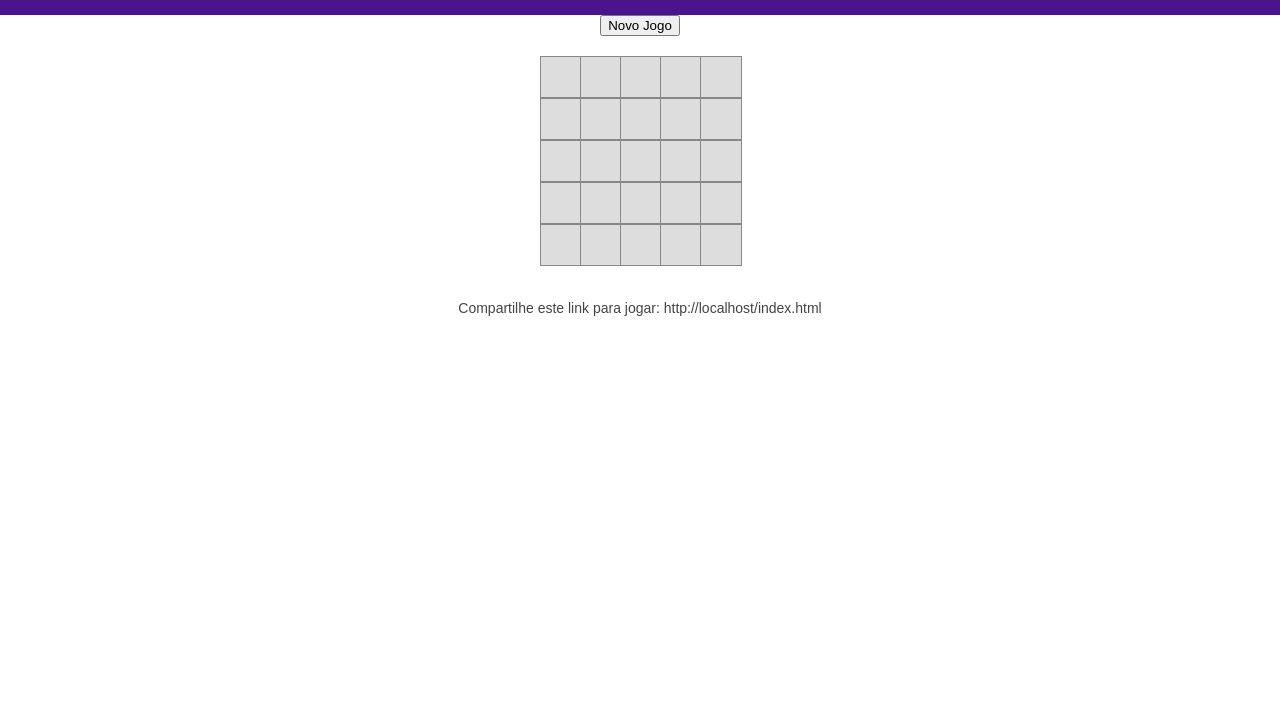
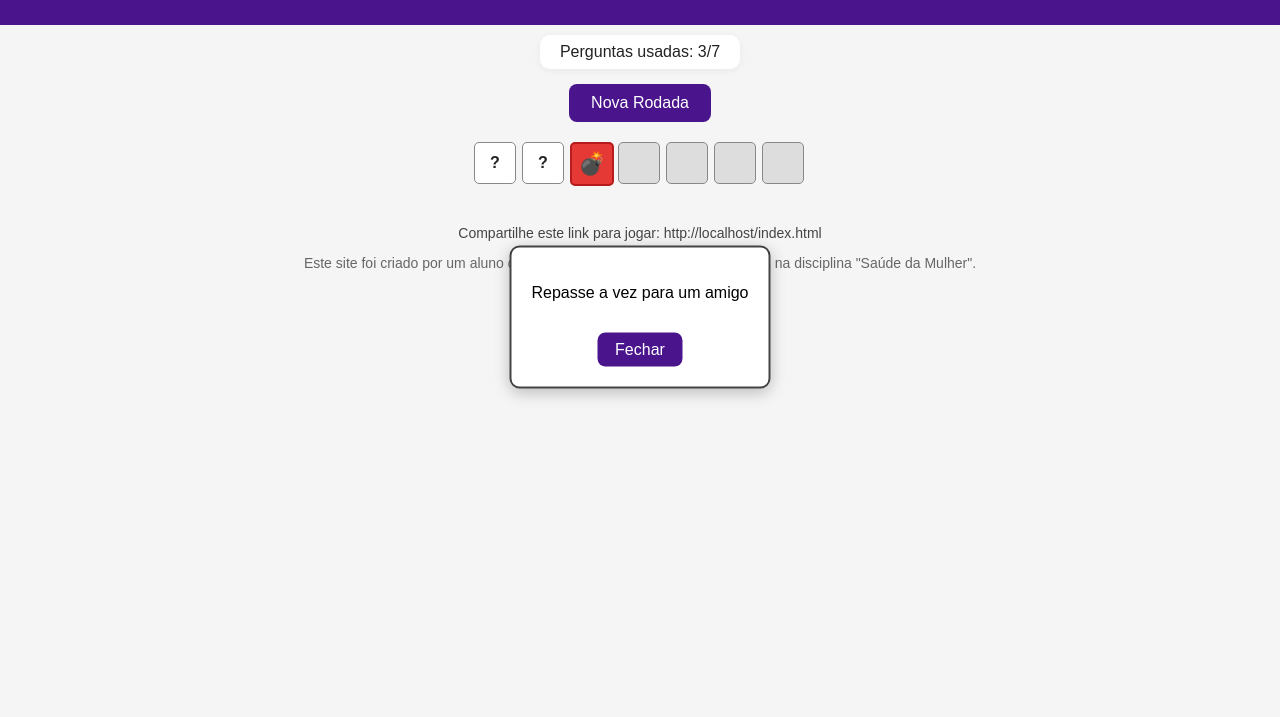
Before and after one commit to dennysp744-sudo/faeamac-quiz, a plain HTML site: page index.html in a window 1280 px wide. Shown: the part 83-800 px from the top of the page. Drawn offline with Linux system fonts and the light colour scheme.

Commit message:
Update index.html
editei para testar

```diff
--- a/index.html
+++ b/index.html
@@ -2,38 +2,153 @@
 <html lang="pt-BR">
 <head>
   <meta charset="UTF-8">
-  <title>Quiz - Jogo do Campo Minado</title>
+  <title>Efeitos do estrogênio no corpo</title>
   <meta name="viewport" content="width=device-width, initial-scale=1.0">
   <style>
-    body { font-family: Arial, sans-serif; display: flex; flex-direction: column; align-items: center; margin: 0; padding: 0; }
-    header { background: #4a148c; color: white; padding: 15px; width: 100%; text-align: center; }
-    #board { display: grid; margin-top: 20px; }
-    .cell { width: 40px; height: 40px; border: 1px solid #888; display: flex; align-items: center; justify-content: center; cursor: pointer; font-weight: bold; background: #ddd; }
-    .cell.revealed { background: #fff; cursor: default; }
-    #questionBox { display: none; position: fixed; top: 50%; left: 50%; transform: translate(-50%, -50%); background: white; border: 2px solid #444; padding: 20px; border-radius: 10px; max-width: 400px; z-index: 1000; }
-    #questionBox button { margin-top: 15px; }
-    .bomb { background: red !important; color: white; font-size: 20px; }
-    footer { margin-top: 20px; font-size: 14px; color: #444; }
+    /* Mantém as melhorias visuais e responsividade */
+    :root {
+      --cor-principal: #4a148c;
+      --cor-bomba: #e53935;
+      --cor-celula: #ddd;
+      --cor-celula-revelada: #fff;
+      --cor-texto: #222;
+    }
+    body {
+      font-family: Arial, sans-serif;
+      background: #f5f5f5;
+      margin: 0; padding: 0;
+      min-height: 100vh;
+      display: flex;
+      flex-direction: column;
+      align-items: center;
+    }
+    header {
+      background: var(--cor-principal);
+      color: white;
+      padding: 20px 10px;
+      width: 100%;
+      text-align: center;
+      box-sizing: border-box;
+    }
+    #board {
+      display: grid;
+      gap: 4px;
+      margin-top: 20px;
+    }
+    .cell {
+      width: 40px; height: 40px;
+      border: 1px solid #888;
+      display: flex;
+      align-items: center;
+      justify-content: center;
+      cursor: pointer;
+      font-weight: bold;
+      background: var(--cor-celula);
+      color: var(--cor-texto);
+      border-radius: 5px;
+      user-select: none;
+      transition: background 0.2s, color 0.2s;
+    }
+    .cell.revealed {
+      background: var(--cor-celula-revelada);
+      cursor: default;
+    }
+    .bomb {
+      background: var(--cor-bomba) !important;
+      color: white !important;
+      font-size: 22px;
+      border: 2px solid #b71c1c;
+      animation: bombAnim 0.6s;
+    }
+    @keyframes bombAnim {
+      0% { transform: scale(1); }
+      40% { transform: scale(1.2); }
+      100% { transform: scale(1); }
+    }
+    #questionBox {
+      display: none;
+      position: fixed;
+      top: 50%; left: 50%;
+      transform: translate(-50%, -50%);
+      background: white;
+      border: 2px solid #444;
+      padding: 20px;
+      border-radius: 10px;
+      box-shadow: 0 4px 16px rgba(0,0,0,0.24);
+      max-width: 90vw;
+      z-index: 1000;
+      text-align: center;
+    }
+    #questionBox button {
+      margin-top: 15px;
+      padding: 8px 18px;
+      background: var(--cor-principal);
+      color: white;
+      border: none;
+      border-radius: 8px;
+      font-size: 16px;
+      cursor: pointer;
+      transition: background 0.2s;
+    }
+    #questionBox button:hover {
+      background: #6a1b9a;
+    }
+    .stats {
+      margin-top: 10px;
+      font-size: 16px;
+      color: var(--cor-texto);
+      background: #fff;
+      border-radius: 10px;
+      padding: 8px 20px;
+      box-shadow: 0 2px 8px rgba(0,0,0,0.05);
+      display: flex;
+      gap: 20px;
+      justify-content: center;
+    }
+    #newRoundBtn {
+      display: none;
+      margin-top: 15px;
+      padding: 10px 22px;
+      background: var(--cor-principal);
+      color: white;
+      border: none;
+      border-radius: 8px;
+      font-size: 16px;
+      cursor: pointer;
+    }
+    footer {
+      margin-top: 25px;
+      font-size: 14px;
+      color: #444;
+      text-align: center;
+      padding-bottom: 12px;
+    }
+    @media (max-width: 600px) {
+      .cell { width: 30px; height: 30px; font-size: 14px;}
+      #board { gap: 2px; }
+      header { font-size: 15px; padding: 12px 2px;}
+    }
   </style>
 </head>
 <body>
   <header>
-    <h2>Campo Minado Quiz - Menopausa</h2>
+    <h2>Efeitos do estrogênio no corpo</h2>
   </header>
-
-  <button onclick="initGame()">Novo Jogo</button>
-  <div id="board"></div>
-
-  <div id="questionBox">
+  <div class="stats" id="statsBox">
+    <span id="questionsUsed"></span>
+  </div>
+  <button id="newRoundBtn" onclick="startNewRound()">Nova Rodada</button>
+  <div id="board" role="grid" aria-label="Tabuleiro do Campo Minado"></div>
+  <div id="questionBox" role="dialog" aria-modal="true" aria-labelledby="questionText">
     <p id="questionText"></p>
     <button onclick="closeQuestion()">Fechar</button>
   </div>
-
-  <footer>
+ <footer>
     <p>Compartilhe este link para jogar: <span id="link"></span></p>
-  </footer>
-
+    <p style="margin-top:10px;color:#666;">Este site foi criado por um aluno da Faculdade FAMEAC para fins didáticos na disciplina "Saúde da Mulher".</p>
+</footer>
   <script>
+    // Frases e perguntas
     const allPhrases = [
       "Escolha alguém para responder: Por que a queda dos níveis de estrogênio pode favorecer infecções urinárias recorrentes em mulheres na pós-menopausa?",
       "Deu sorte! Sem perguntas por aqui",
@@ -44,57 +159,92 @@
       "Como o estrogênio influencia a saúde cardiovascular e por que sua queda aumenta o risco de doenças cardíacas?"
     ];
 
-    const boardSize = 5;
-    let board = [];
+    // Configuração inicial
+    const boardSize = 7; // 7 frases = 7 células
     let availablePhrases = [];
-    let bombs = [];
+    let revealedIndexes = [];
+    let bombIndex = null;
+    let gameActive = true;
 
-    function initGame() {
+    function updateStats() {
+      document.getElementById("questionsUsed").innerText =
+        `Perguntas usadas: ${revealedIndexes.length}/${allPhrases.length}`;
+    }
+
+    // Inicializa rodada
+    function initGame(round = 1) {
       const boardDiv = document.getElementById("board");
       boardDiv.innerHTML = "";
-      boardDiv.style.gridTemplateColumns = `repeat(${boardSize}, 40px)`;
-      board = [];
-      availablePhrases = [...allPhrases];
+      boardDiv.style.gridTemplateColumns = `repeat(${boardSize}, 1fr)`;
+      availablePhrases = getAvailablePhrases();
+      revealedIndexes = [];
+      bombIndex = Math.floor(Math.random() * availablePhrases.length); // bomba aleatória
+      gameActive = true;
+      document.getElementById("newRoundBtn").style.display = "none";
+      updateStats();
 
-      bombs = [];
-      while (bombs.length < 5) {
-        let b = Math.floor(Math.random() * (boardSize * boardSize));
-        if (!bombs.includes(b)) bombs.push(b);
-      }
-
-      for (let i = 0; i < boardSize * boardSize; i++) {
+      // Cria células
+      for (let i = 0; i < availablePhrases.length; i++) {
         const cell = document.createElement("div");
         cell.classList.add("cell");
+        cell.setAttribute("role", "gridcell");
+        cell.setAttribute("tabindex", "0");
+        cell.setAttribute("aria-label", `Celula ${i + 1}`);
         cell.dataset.index = i;
         cell.onclick = () => revealCell(cell);
-        board.push(cell);
+        cell.onkeydown = function(e) {
+          if (e.key === "Enter" || e.key === " ") revealCell(cell);
+        }
         boardDiv.appendChild(cell);
       }
+      // Revela automaticamente as perguntas até achar a bomba
+      autoRevealCells();
     }
 
-    function revealCell(cell) {
-      if (cell.classList.contains("revealed")) return;
+    // Função para mostrar frases ainda não usadas
+    function getAvailablePhrases() {
+      const used = JSON.parse(localStorage.getItem("usedIndexes") || "[]");
+      return allPhrases.filter((_, idx) => !used.includes(idx));
+    }
+
+    // Revela células automaticamente até bomba
+    function autoRevealCells() {
+      const cells = document.querySelectorAll(".cell");
+      let i = 0;
+      function nextCell() {
+        if (!gameActive || i >= cells.length) return;
+        revealCell(cells[i], true);
+        if (gameActive) { // só segue se não achou bomba
+          i++;
+          setTimeout(nextCell, 800);
+        }
+      }
+      setTimeout(nextCell, 800);
+    }
+
+    function revealCell(cell, auto = false) {
+      if (cell.classList.contains("revealed") || !gameActive) return;
       cell.classList.add("revealed");
+      const index = parseInt(cell.dataset.index);
 
-      const index = parseInt(cell.dataset.index);
-      if (bombs.includes(index)) {
+      revealedIndexes.push(index);
+      updateStats();
+
+      // Se for bomba
+      if (index === bombIndex) {
         cell.classList.add("bomb");
         cell.textContent = "💣";
-        showQuestion("Explodiu! Você encontrou uma bomba!");
+        showQuestion("Repasse a vez para um amigo");
+        gameActive = false;
+        document.getElementById("newRoundBtn").style.display = "inline-block";
+        saveUsedIndexes();
         return;
       }
 
-      if (availablePhrases.length === 0) {
-        cell.textContent = "?";
-        showQuestion("Todas as perguntas já foram usadas!");
-        return;
-      }
-
-      const i = Math.floor(Math.random() * availablePhrases.length);
-      const phrase = availablePhrases.splice(i, 1)[0];
-
+      // Mostra a frase da célula
       cell.textContent = "?";
-      showQuestion(phrase);
+      showQuestion(availablePhrases[index]);
+      if (!auto) saveUsedIndexes();
     }
 
     function showQuestion(text) {
@@ -106,8 +256,29 @@
       document.getElementById("questionBox").style.display = "none";
     }
 
+    function saveUsedIndexes() {
+      // Marca as perguntas já feitas
+      const used = JSON.parse(localStorage.getItem("usedIndexes") || "[]");
+      const currentIndexes = availablePhrases.map((_, idx) => idx);
+      for (const idx of revealedIndexes) {
+        const phraseIdx = allPhrases.indexOf(availablePhrases[idx]);
+        if (phraseIdx !== -1 && !used.includes(phraseIdx)) used.push(phraseIdx);
+      }
+      localStorage.setItem("usedIndexes", JSON.stringify(used));
+    }
+
+    function startNewRound() {
+      // Se acabou todas as perguntas, reinicia o ciclo
+      if (getAvailablePhrases().length === 0) {
+        localStorage.removeItem("usedIndexes");
+      }
+      initGame();
+      closeQuestion();
+    }
+
     document.getElementById("link").innerText = window.location.href;
 
+    // Inicia primeira rodada
     initGame();
   </script>
 </body>
```
